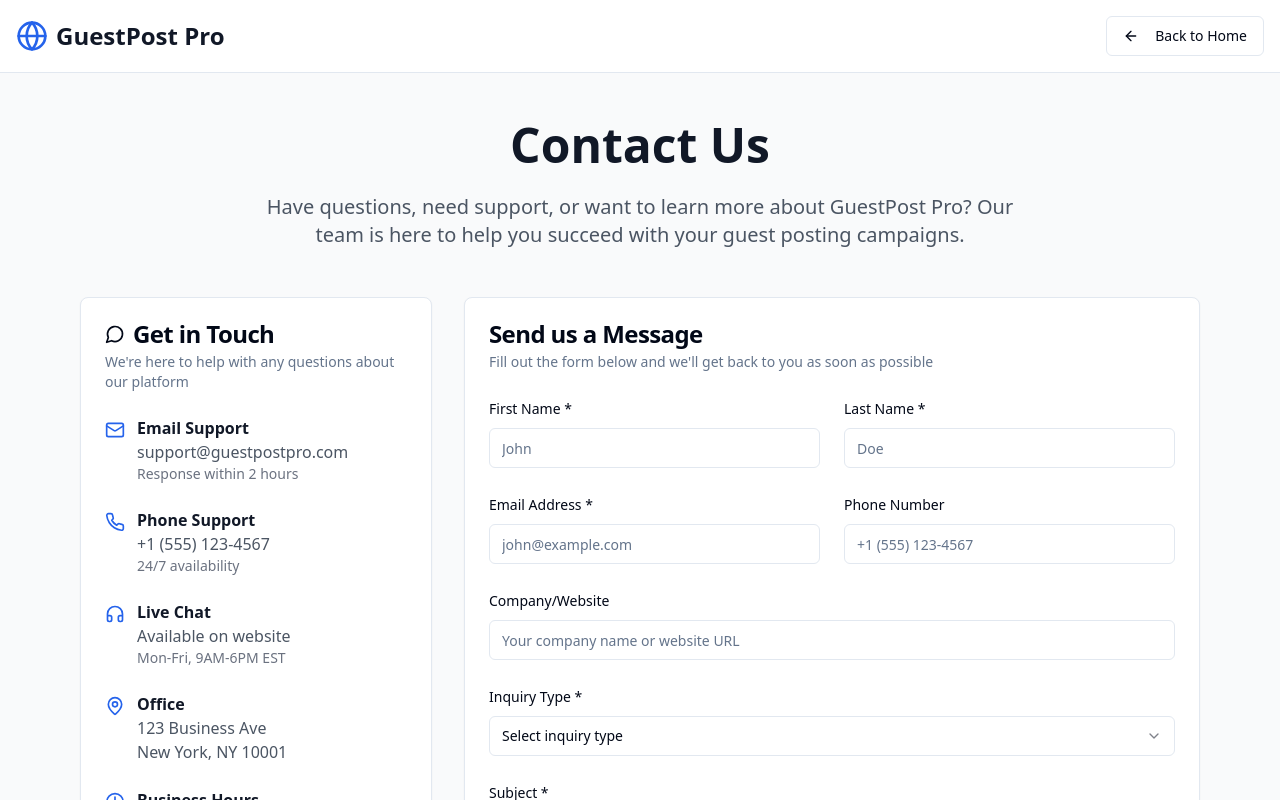
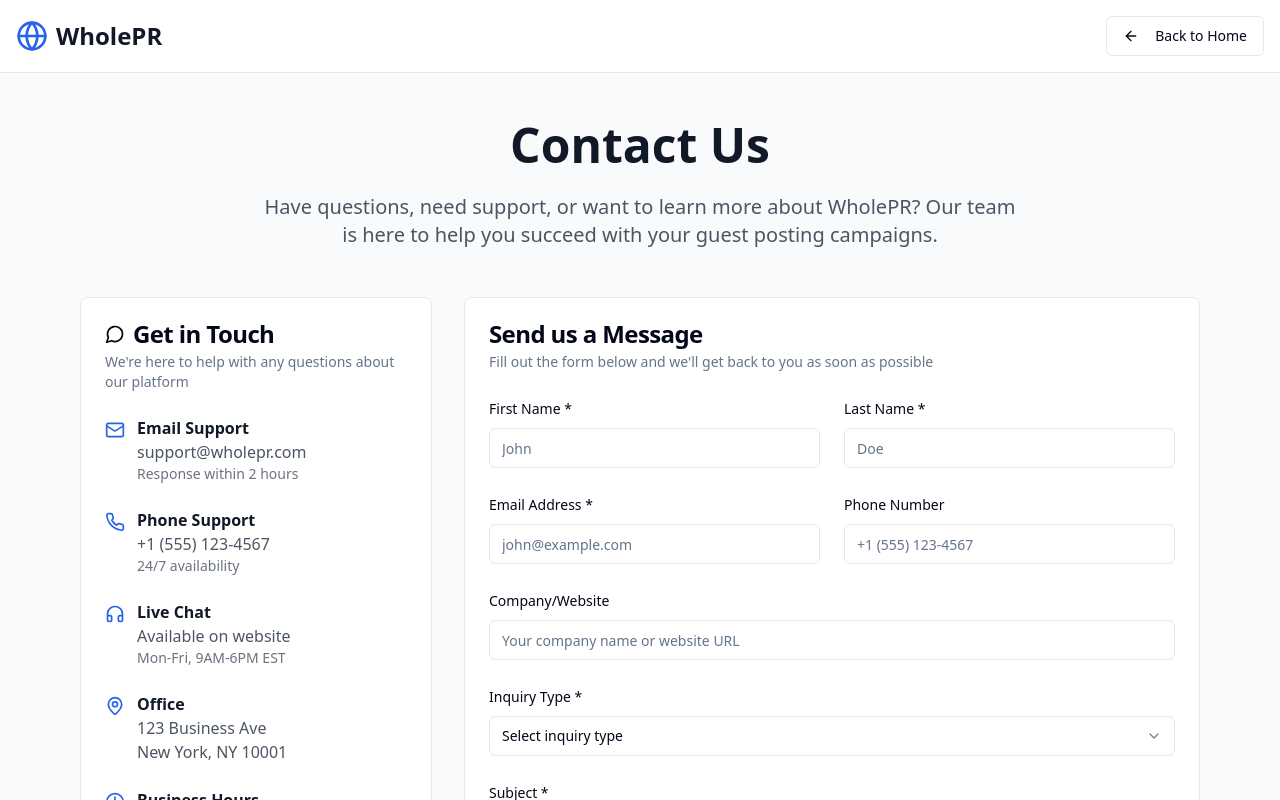
Before and after one commit to shashwatkumar9/post-palace-network, a React (Vite) app: page /contact in a window 1280 px wide. Shown: the top 800 px of the page. Built offline with nearby package versions, Linux system fonts and the light colour scheme.

Commit message:
Update website name to WholePR
Update website name to WholePR on the following pages:
- For Publishers
- Add Website
- Dashboard
- Payouts
- Bulk Add Websites
- For Buyers
- Browse Sites
- My Projects
- Order History
- Buy PR
- Support
- Help Center
- Contact Us
- Affiliate Program
- FAQ

```diff
--- a/src/pages/ContactUs.tsx
+++ b/src/pages/ContactUs.tsx
@@ -17,7 +17,7 @@ const ContactUs = () => {
           <div className="flex items-center justify-between">
             <Link to="/" className="flex items-center space-x-2">
               <Globe className="h-8 w-8 text-blue-600" />
-              <span className="text-2xl font-bold text-gray-900">GuestPost Pro</span>
+              <span className="text-2xl font-bold text-gray-900">WholePR</span>
             </Link>
             <Link to="/">
               <Button variant="outline" className="flex items-center">
@@ -33,7 +33,7 @@ const ContactUs = () => {
         <div className="text-center mb-12">
           <h1 className="text-5xl font-bold text-gray-900 mb-6">Contact Us</h1>
           <p className="text-xl text-gray-600 max-w-3xl mx-auto">
-            Have questions, need support, or want to learn more about GuestPost Pro?
+            Have questions, need support, or want to learn more about WholePR?
             Our team is here to help you succeed with your guest posting campaigns.
           </p>
         </div>
@@ -56,7 +56,7 @@ const ContactUs = () => {
                   <Mail className="h-5 w-5 text-blue-600 mt-1" />
                   <div>
                     <h3 className="font-semibold text-gray-900">Email Support</h3>
-                    <p className="text-gray-600">support@guestpostpro.com</p>
+                    <p className="text-gray-600">support@wholepr.com</p>
                     <p className="text-sm text-gray-500">Response within 2 hours</p>
                   </div>
                 </div>
--- a/src/pages/FAQ.tsx
+++ b/src/pages/FAQ.tsx
@@ -13,7 +13,7 @@ const FAQ = () => {
           <div className="flex items-center justify-between">
             <Link to="/" className="flex items-center space-x-2">
               <Globe className="h-8 w-8 text-blue-600" />
-              <span className="text-2xl font-bold text-gray-900">GuestPost Pro</span>
+              <span className="text-2xl font-bold text-gray-900">WholePR</span>
             </Link>
             <Link to="/">
               <Button variant="outline" className="flex items-center">
@@ -110,7 +110,7 @@ const FAQ = () => {
 
           <Card>
             <CardHeader>
-              <CardTitle className="text-left">What types of websites are listed on GuestPost Pro?</CardTitle>
+              <CardTitle className="text-left">What types of websites are listed on WholePR?</CardTitle>
             </CardHeader>
             <CardContent>
               <p className="text-gray-600">
@@ -135,7 +135,7 @@ const FAQ = () => {
 
           <Card>
             <CardHeader>
-              <CardTitle className="text-left">Is GuestPost Pro safe and secure?</CardTitle>
+              <CardTitle className="text-left">Is WholePR safe and secure?</CardTitle>
             </CardHeader>
             <CardContent>
               <p className="text-gray-600">
--- a/src/pages/HelpCenter.tsx
+++ b/src/pages/HelpCenter.tsx
@@ -15,7 +15,7 @@ const HelpCenter = () => {
           <div className="flex items-center justify-between">
             <Link to="/" className="flex items-center space-x-2">
               <Globe className="h-8 w-8 text-blue-600" />
-              <span className="text-2xl font-bold text-gray-900">GuestPost Pro</span>
+              <span className="text-2xl font-bold text-gray-900">WholePR</span>
             </Link>
             <Link to="/">
               <Button variant="outline" className="flex items-center">
@@ -31,7 +31,7 @@ const HelpCenter = () => {
         <div className="text-center mb-12">
           <h1 className="text-5xl font-bold text-gray-900 mb-6">Help Center</h1>
           <p className="text-xl text-gray-600 max-w-3xl mx-auto mb-8">
-            Find answers, get support, and learn how to make the most of GuestPost Pro.
+            Find answers, get support, and learn how to make the most of WholePR.
             Our comprehensive help center provides everything you need to succeed with guest posting.
           </p>
 
```
